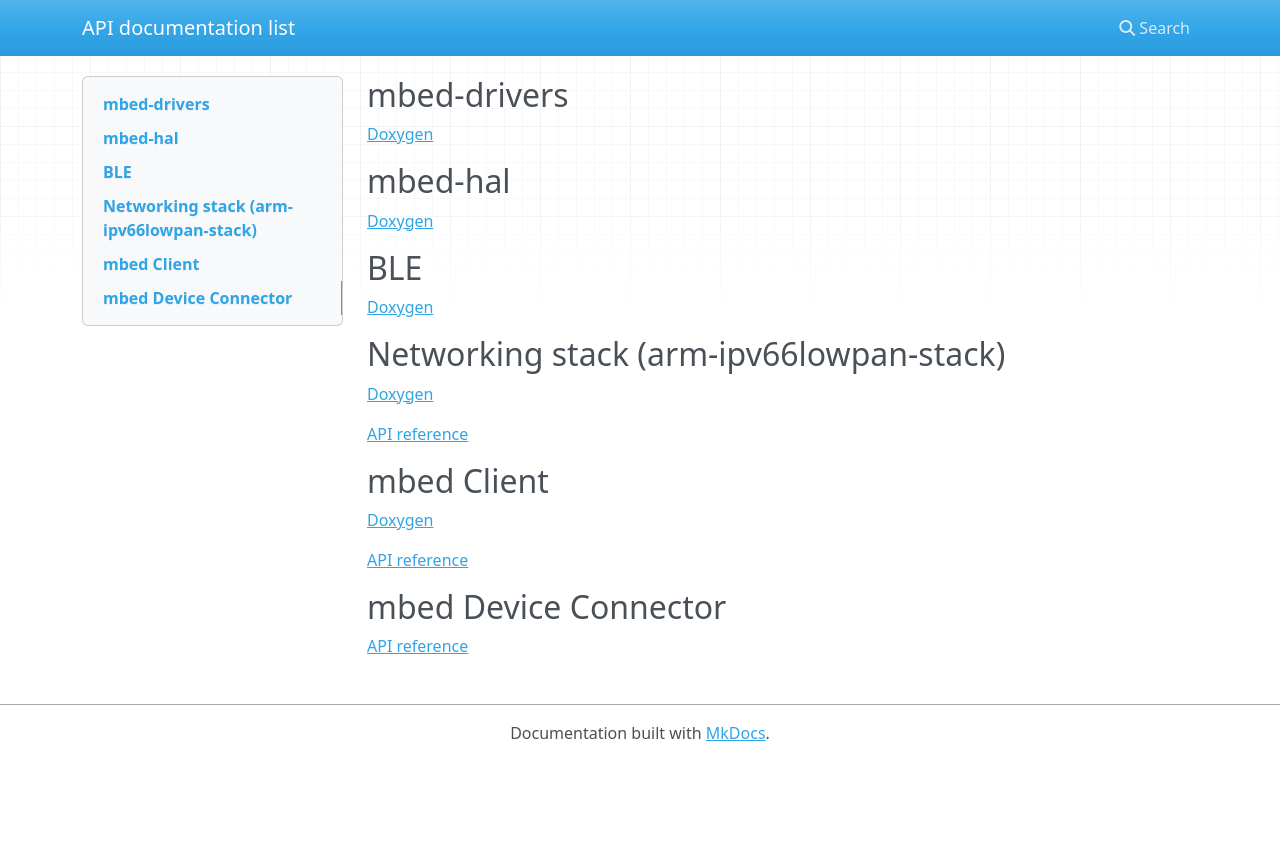
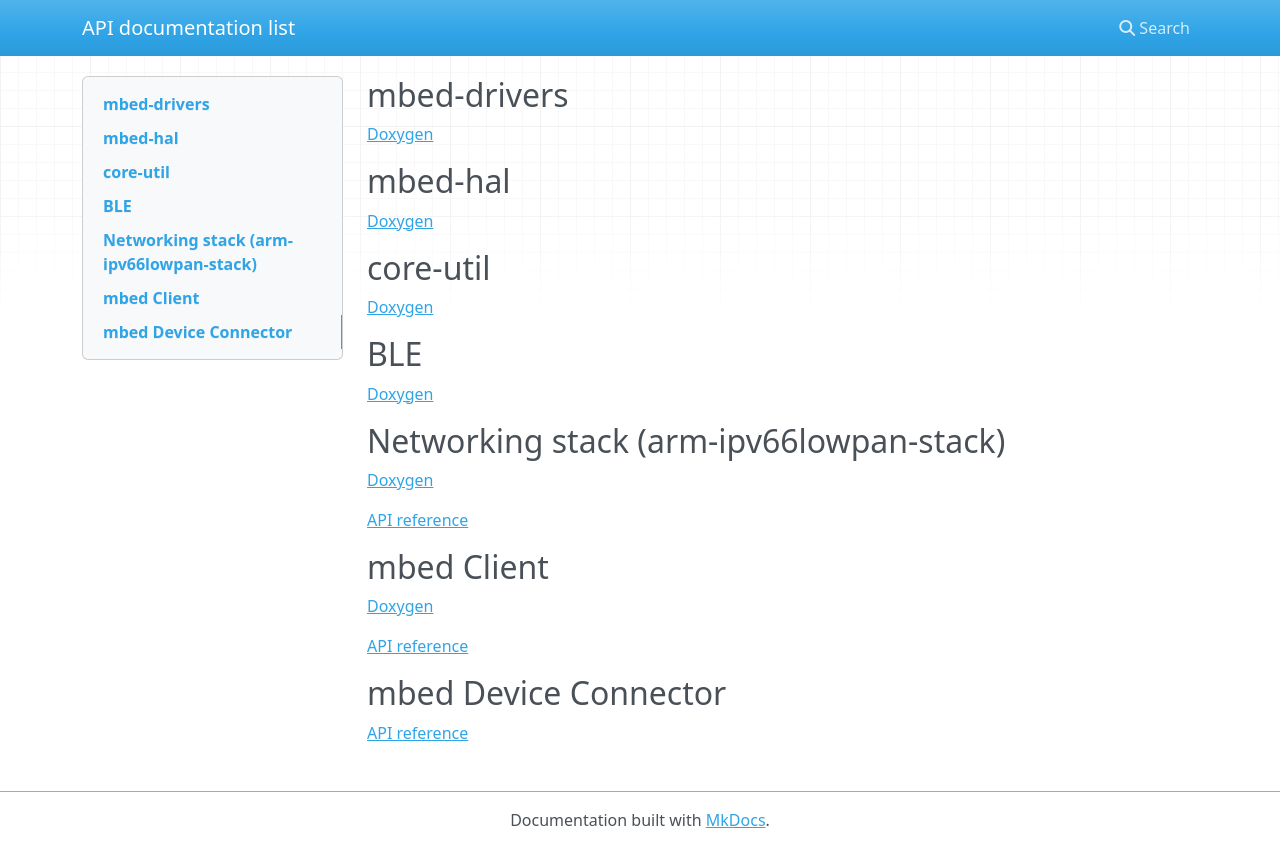
Before and after one commit to ARMmbed/API_docs_list, an MkDocs documentation site: the page built from Docs/index.md, in a window 1280 px wide. Shown: the top 867 px of the page. Built offline with MkDocs 1.6.1, drawn with Linux system fonts in a browser that asks for light colours; nearby versions of some CDN libraries; old or Windows-style settings are respelled for this version of MkDocs.

Commit message:
Adding core-util link

```diff
--- a/Docs/index.md
+++ b/Docs/index.md
@@ -5,6 +5,10 @@
 ## mbed-hal
 
 [Doxygen](https://docs.mbed.com/docs/mbed-hal-api/en/latest/api/index.html)
+
+## core-util
+
+[Doxygen](https://docs.mbed.com/docs/core-util-api/en/latest/api/index.html)
 
 ## BLE
 
```
